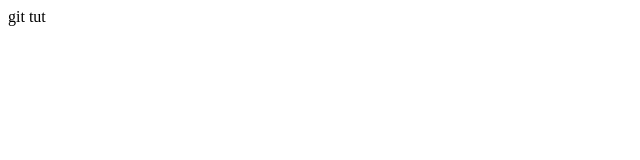
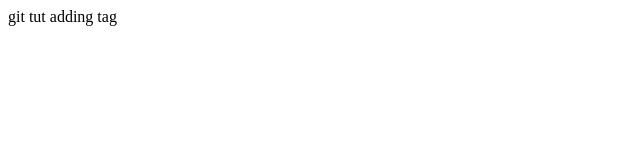
Before and after one commit to vasu8480/git_course, a plain HTML site: page index.html in a window 1280 px wide. Shown: the full height of the page, 0-640 px from the left. Drawn offline with Linux system fonts and the light colour scheme.

Commit message:
adding tags

```diff
--- a/index.html
+++ b/index.html
@@ -1 +1 @@
-<p>git tut</p>
+<p>git tut adding tag</p>
```
